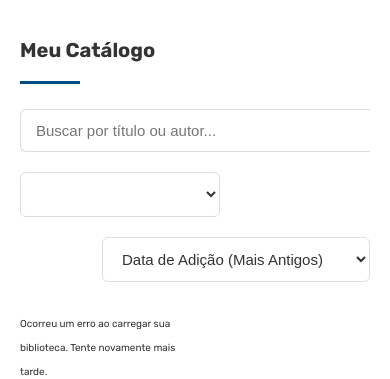
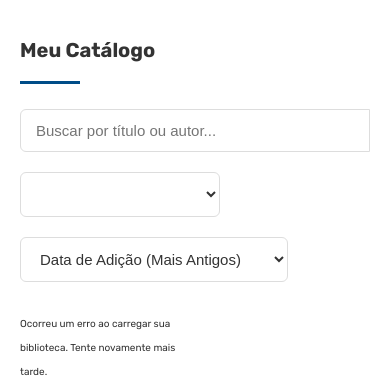
Before and after one commit to arkfx/bibliotech, a PHP site: page /view/biblioteca.html in a window 390 px wide. Shown: the part 260-639 px from the top of the page. Run offline with PHP 8.4, Linux system fonts and the light colour scheme; data that the repository does not hold is empty; some libraries are stand-ins or nearby versions.

Commit message:
fix: ajusta alguns detalhes errados

```diff
--- a/public/css/page/biblioteca.css
+++ b/public/css/page/biblioteca.css
@@ -199,7 +199,7 @@
 /* Filtros adicionais */
 .filtros-adicionais {
   display: flex;
-  justify-content: space-between;
+  justify-content: flex-start;
   align-items: center;
   margin-bottom: 3rem;
   flex-wrap: wrap;
@@ -216,7 +216,6 @@
   flex: 1;
   padding: 1.2rem 1.5rem;
   border: 1px solid #ddd;
-  border-right: none;
   border-radius: 6px 0 0 6px;
   font-size: 1.5rem;
 }
@@ -249,7 +248,6 @@
 .sort-container {
   display: flex;
   align-items: center;
-  margin-left: auto;
 }
 
 .sort-select {
@@ -351,8 +349,12 @@
   }
 
   .filtros-adicionais {
-    flex-direction: column;
-    align-items: stretch;
+  display: flex;
+  justify-content: flex-start;
+  align-items: center;
+  margin-bottom: 3rem;
+  flex-wrap: wrap;
+  gap: 2rem;
   }
 
   .search-container {
--- a/view/pedido-finalizado.html
+++ b/view/pedido-finalizado.html
@@ -170,7 +170,7 @@
 
     <footer>
         <div class="container">
-            <p>&copy; 2024 BiblioTech. Todos os direitos reservados.</p>
+            <p>&copy; 2025 BiblioTech. Todos os direitos reservados.</p>
         </div>
     </footer>
 
```
